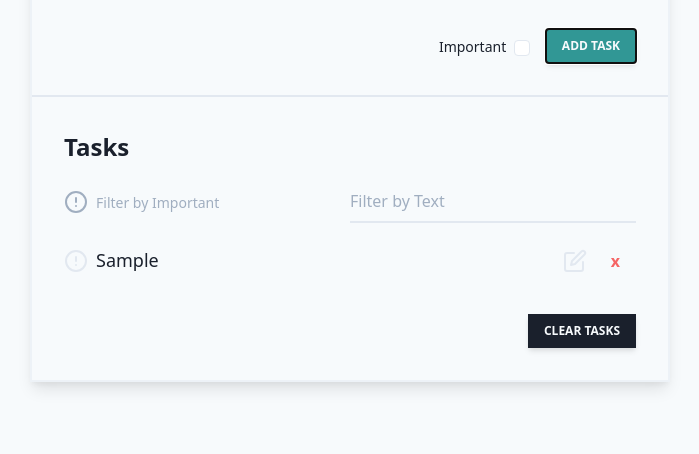
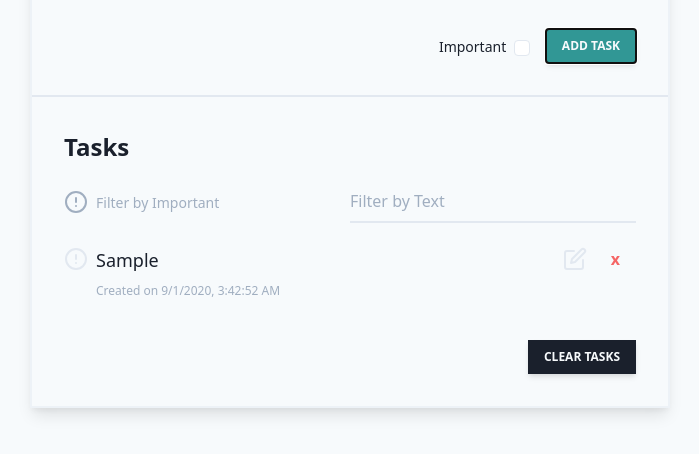
Before and after one commit to astridlyre/task-list, a website: page index.html in a window 1280 px wide. Both pictures are taken after typing "Sample" into the empty fields and a click on the button "ADD TASK". Shown: the part 160-614 px from the top of the page, without its empty margins (290-989 px from the left). Drawn offline with Linux system fonts and the light colour scheme.

Commit message:
more improvements

```diff
--- a/assets/css/app.css
+++ b/assets/css/app.css
@@ -866,29 +866,50 @@ video {
 }
 
 .task-list-item {
+  padding-top: 0.5rem;
+  padding-bottom: 0.5rem;
   display: flex;
   justify-content: space-between;
-  align-items: center;
+  align-items: flex-start;
 }
 
 .task-list-container {
   display: flex;
-  align-items: center;
+  align-items: flex-start;
+}
+
+.task-list-p-container {
+  display: flex;
+  flex-direction: column;
+}
+
+.task-list-created-on {
+  margin-top: 0.5rem;
+  padding-left: 0.5rem;
+  padding-right: 0.5rem;
+  display: block;
+  --text-opacity: 1;
+  color: #a0aec0;
+  color: rgba(160, 174, 192, var(--text-opacity));
+  font-size: 0.75rem;
 }
 
 .task-list-p {
   word-break: break-all;
   word-wrap: break-word;
-  padding: 0.5rem;
+  padding-left: 0.5rem;
+  padding-right: 0.5rem;
   font-weight: 500;
   --text-opacity: 1;
   color: #1a202c;
   color: rgba(26, 32, 44, var(--text-opacity));
   font-size: 1.125rem;
   display: block;
+  width: 100%;
 }
 
 .task-list-btn {
+  margin-top: -0.5rem;
   font-weight: 900;
   --text-opacity: 1;
   color: #f56565;
--- a/assets/css/index.css
+++ b/assets/css/index.css
@@ -3,21 +3,29 @@
 @tailwind components;
 
 .task-list-item {
-  @apply flex justify-between items-center;
+  @apply py-2 flex justify-between items-start;
 }
 
 .task-list-container {
-  @apply flex items-center;
+  @apply flex items-start;
+}
+
+.task-list-p-container {
+  @apply flex flex-col;
+}
+
+.task-list-created-on {
+  @apply mt-2 px-2 block text-gray-500 text-xs;
 }
 
 .task-list-p {
   word-break: break-all;
   word-wrap: break-word;
-  @apply p-2 font-medium text-gray-900 text-lg block;
+  @apply px-2 font-medium text-gray-900 text-lg block w-full;
 }
 
 .task-list-btn {
-  @apply font-black text-red-500 px-4 py-2 rounded;
+  @apply -mt-2 font-black text-red-500 px-4 py-2 rounded;
 }
 
 .task-list-btn:hover {
--- a/assets/js/script.js
+++ b/assets/js/script.js
@@ -47,7 +47,7 @@ class taskList {
   addTaskItem(value) {
     const newTask = new taskItem({
       content: value,
-      createdOn: new Date(),
+      createdOn: new Date().toLocaleString(),
       id: this.generateId(),
       important: this.getIsImportant(),
       parent: this,
@@ -167,6 +167,7 @@ class taskItem {
     this.editBtn = null;
     this.importantBtn = null;
     this.deleteBtn = null;
+    this.createdOnSpan = null;
   }
 
   setLi(element) {
@@ -192,6 +193,11 @@ class taskItem {
   setDeleteBtn(element) {
     this.deleteBtn = element;
     return this.deleteBtn;
+  }
+
+  setCreatedOnSpan(element) {
+    this.createdOnSpan = element;
+    return this.createdOnSpan;
   }
 
   toggleEdit() {
@@ -270,9 +276,16 @@ class taskItem {
     this.deleteBtn.innerText = "x";
     this.deleteBtn.addEventListener("click", () => this.deleteSelf());
 
+    this.setCreatedOnSpan(document.createElement("span")).classList.add(
+      "task-list-created-on"
+    );
+    this.createdOnSpan.innerText = `Created on ${this.createdOn}`;
+
     // containers
     const leftContainer = document.createElement("div");
     leftContainer.classList.add("task-list-container");
+    const pContainer = document.createElement("div");
+    pContainer.classList.add("task-list-p-container");
     const rightContainer = document.createElement("div");
     rightContainer.classList.add("task-list-container");
 
@@ -280,7 +293,9 @@ class taskItem {
     this.li.appendChild(leftContainer);
     this.li.appendChild(rightContainer);
     leftContainer.appendChild(this.importantBtn);
-    leftContainer.appendChild(this.p);
+    leftContainer.appendChild(pContainer);
+    pContainer.appendChild(this.p);
+    pContainer.appendChild(this.createdOnSpan);
     rightContainer.appendChild(this.editBtn);
     rightContainer.appendChild(this.deleteBtn);
 
```
